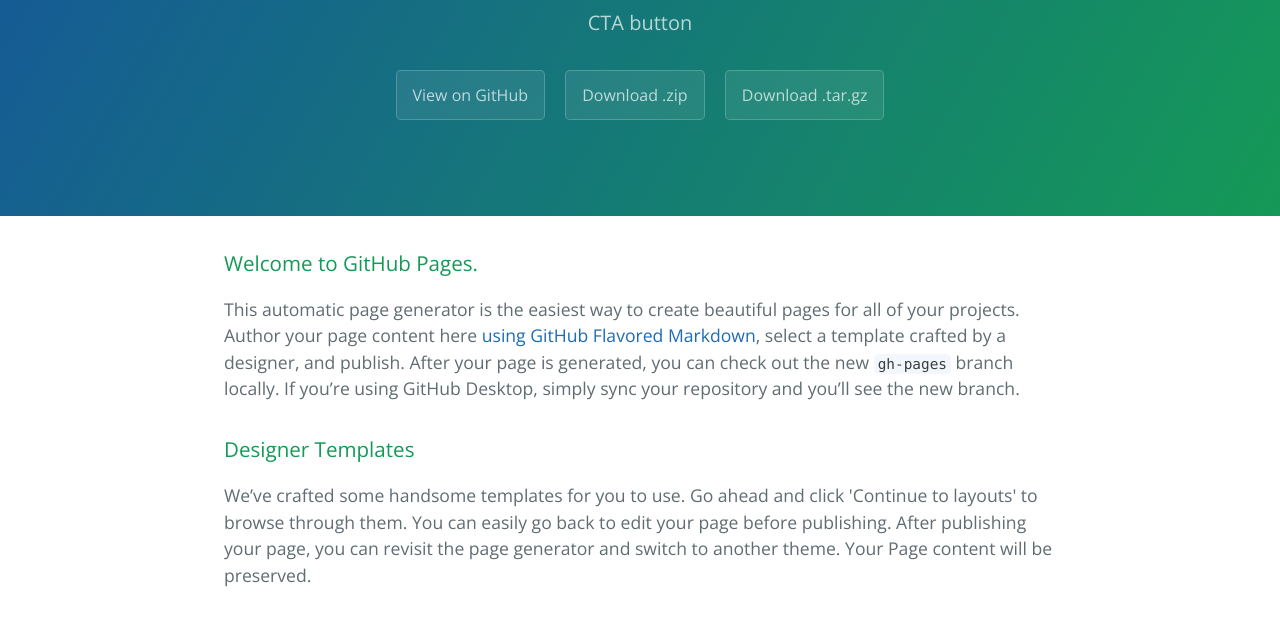
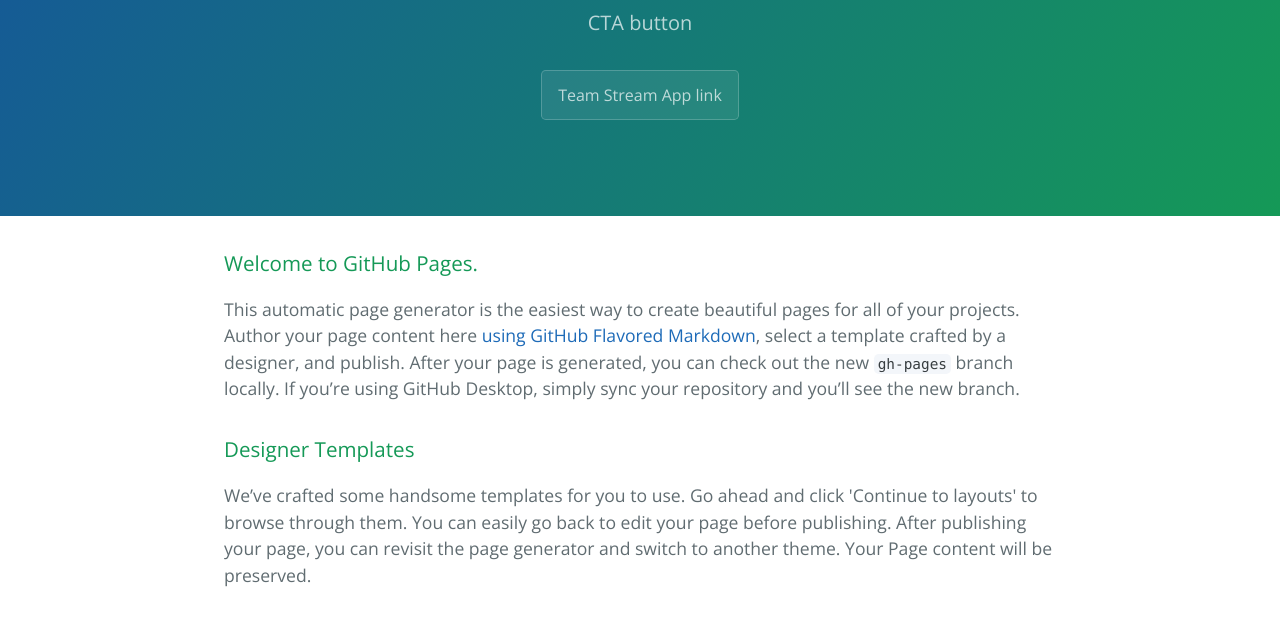
Before and after one commit to agrimn/teamStreamTest, a plain HTML site: page index.html in a window 1280 px wide. Shown: the part 167-784 px from the top of the page. Drawn offline with nearby package versions, Linux system fonts and the light colour scheme.

Commit message:
Added Team Stream app link

```diff
--- a/index.html
+++ b/index.html
@@ -13,9 +13,7 @@
     <section class="page-header">
       <h1 class="project-name">Teamstreamtest</h1>
       <h2 class="project-tagline">CTA button</h2>
-      <a href="https://github.com/agrimn/teamStreamTest" class="btn">View on GitHub</a>
-      <a href="https://github.com/agrimn/teamStreamTest/zipball/master" class="btn">Download .zip</a>
-      <a href="https://github.com/agrimn/teamStreamTest/tarball/master" class="btn">Download .tar.gz</a>
+      <a href="https://br.app.link/Lazarito" class="btn">Team Stream App link</a>
     </section>
 
     <section class="main-content">
```
